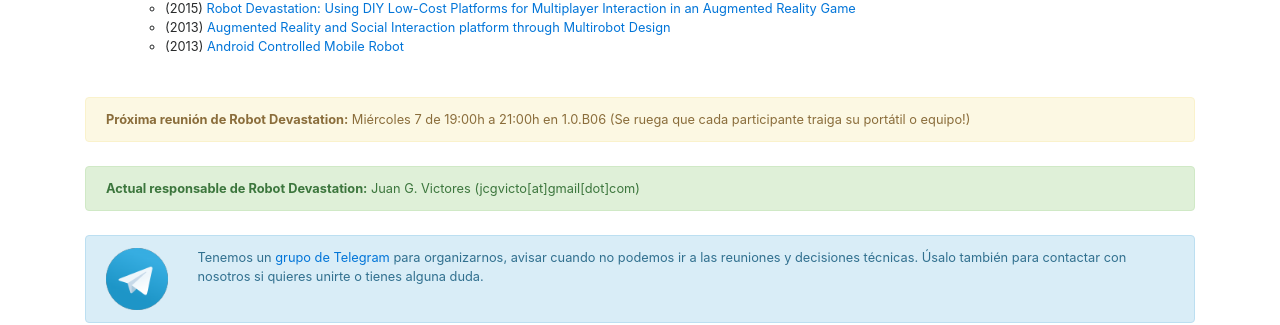
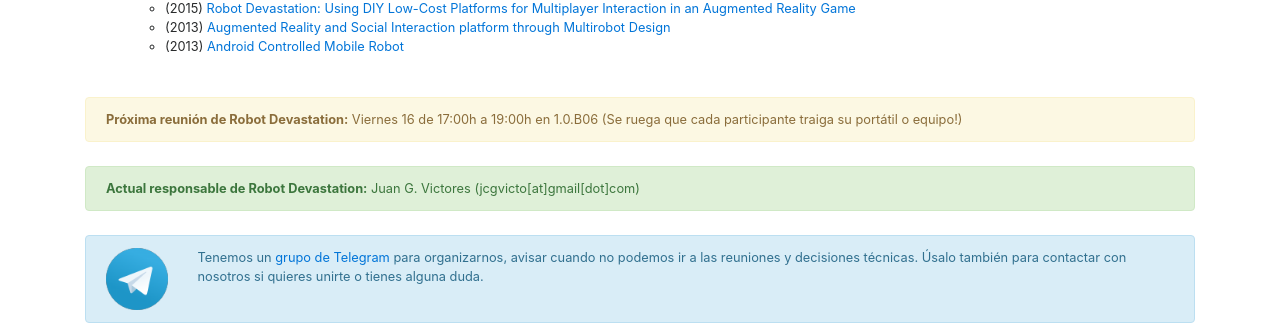
Before and after one commit to asrob-uc3m/asrob-uc3m.github.io, a Jekyll site: the page built from _workgroups/2017-05-28-robot-devastation.markdown, in a window 1280 px wide and 900 px high, scrolled down 929 px. Shown: the part 311-636 px from the top of the window. Built offline with Jekyll 4.4.1, drawn with Linux system fonts in a browser that asks for light colours.

Commit message:
Update 2017-05-28-robot-devastation.markdown

```diff
--- a/_workgroups/2017-05-28-robot-devastation.markdown
+++ b/_workgroups/2017-05-28-robot-devastation.markdown
@@ -10,7 +10,7 @@ picture: /img/rd.png
 picture_full: /img/rd-full.jpg
 manager: Juan G. Victores
 manager_email: jcgvicto[at]gmail[dot]com
-next_meeting: Miércoles 7 de 19:00h a 21:00h en 1.0.B06 (Se ruega que cada participante traiga su portátil o equipo!)
+next_meeting: Viernes 16 de 17:00h a 19:00h en 1.0.B06 (Se ruega que cada participante traiga su portátil o equipo!)
 layout: workgroup
 active: true
 ---
```
